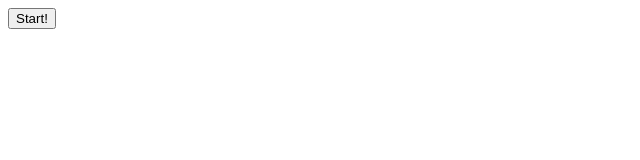
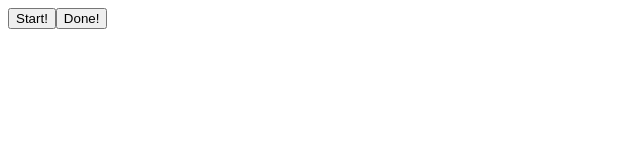
Before and after one commit to irlandsvenskar/kata-game, a React (Create React App) app: page / in a window 1280 px wide. Shown: the top 160 px of the page, without its empty margins (0-640 px from the left). Built offline with nearby package versions, Linux system fonts and the light colour scheme.

Commit message:
Can handle done button click

```diff
--- a/src/components/ExercisePage.jsx
+++ b/src/components/ExercisePage.jsx
@@ -6,11 +6,20 @@ export default class ExercisePage extends React.Component {
         this.state = {currentTask: null};
     }
     start = () => {
-        this.setState({currentTask: 0});
+        this.setState((prevState, props) => {
+            if (prevState.currentTask === null) {
+                return {currentTask: 0};
+            } else {
+                return {currentTask: prevState.currentTask + 1}
+            }
+        });
     }
     render() {
         return (
-            <button onClick={this.start}>Start!</button>
+            <div>
+                <button className='start' onClick={this.start}>Start!</button>
+                <button className='done' onClick={this.start}>Done!</button>
+            </div>
         );
     }
 }
```
Also changed, not shown: 1 other file (tests, documents, lock files or other folders).
